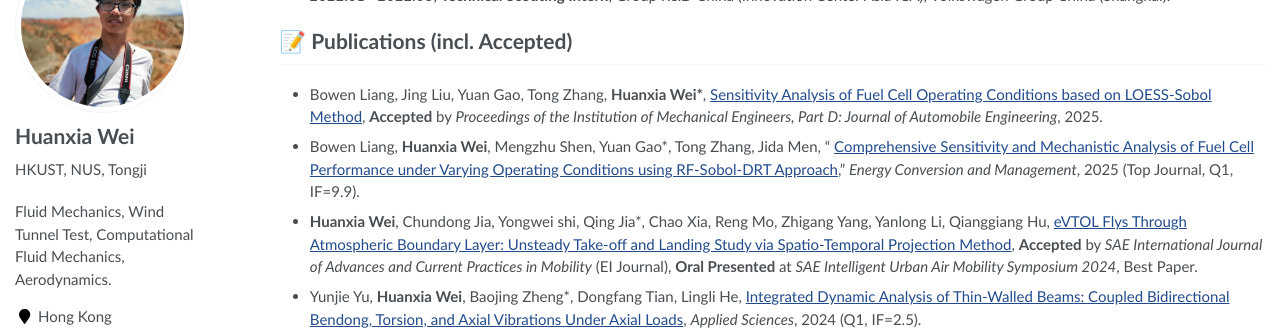
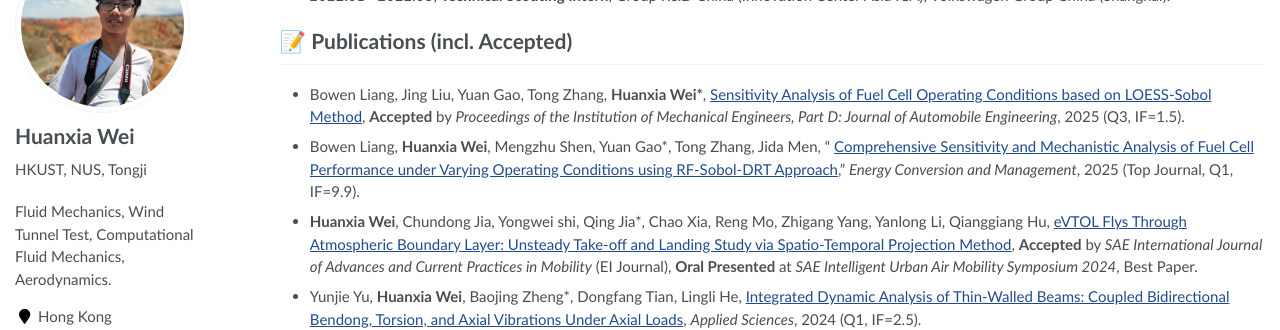
Before and after one commit to hweifluids/academicpage-dev1, a Jekyll site: the page built from _pages/about.md, in a window 1280 px wide and 900 px high, scrolled down 840 px. Shown: the part 153-483 px from the top of the window. Built offline with Jekyll 4.4.1, drawn with Linux system fonts in a browser that asks for light colours; some web fonts are replaced.

Commit message:
Update about.md

```diff
--- a/_pages/about.md
+++ b/_pages/about.md
@@ -53,7 +53,7 @@
 # 📝 Publications (incl. Accepted)
 <span class='anchor' id='-publications'></span>
 
-- Bowen Liang, Jing Liu, Yuan Gao, Tong Zhang, **Huanxia Wei\***, [Sensitivity Analysis of Fuel Cell Operating Conditions based on LOESS-Sobol Method](https://github.com/hweifluids/hweifluids.github.io/raw/refs/heads/main/files/Preprints/LOESS%20(PartD)%20-%20preprint.pdf), **Accepted** by *Proceedings of the Institution of Mechanical Engineers, Part D: Journal of Automobile Engineering*, 2025.
+- Bowen Liang, Jing Liu, Yuan Gao, Tong Zhang, **Huanxia Wei\***, [Sensitivity Analysis of Fuel Cell Operating Conditions based on LOESS-Sobol Method](https://github.com/hweifluids/hweifluids.github.io/raw/refs/heads/main/files/Preprints/LOESS%20(PartD)%20-%20preprint.pdf), **Accepted** by *Proceedings of the Institution of Mechanical Engineers, Part D: Journal of Automobile Engineering*, 2025 (Q3, IF=1.5).
 
 - Bowen Liang, **Huanxia Wei**, Mengzhu Shen, Yuan Gao\*, Tong Zhang, Jida Men, " [Comprehensive Sensitivity and Mechanistic Analysis of Fuel Cell Performance under Varying Operating Conditions using RF-Sobol-DRT Approach](https://authors.elsevier.com/c/1kRgPin8Vru2T)," *Energy Conversion and Management*, 2025 (Top Journal, Q1, IF=9.9).
 
```
